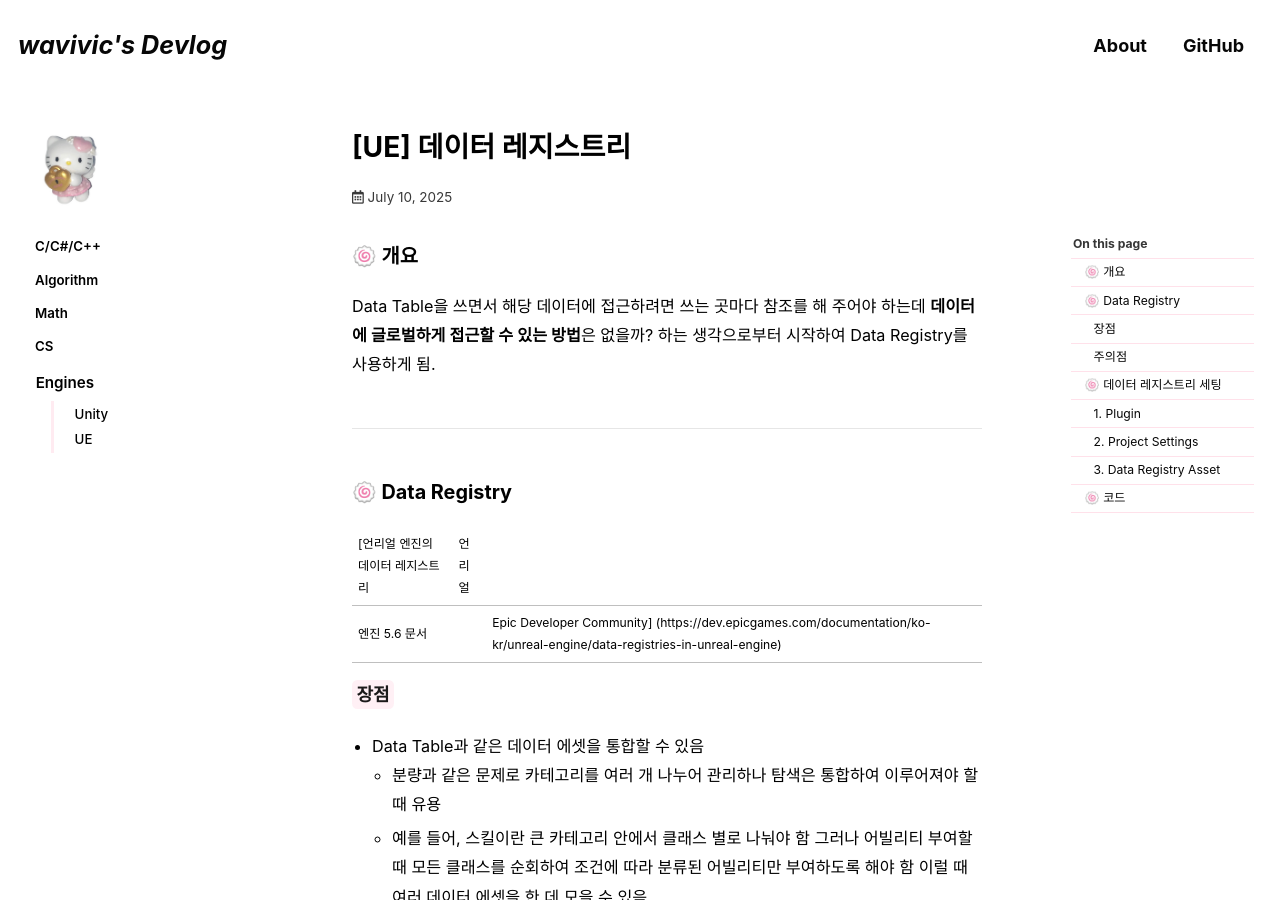
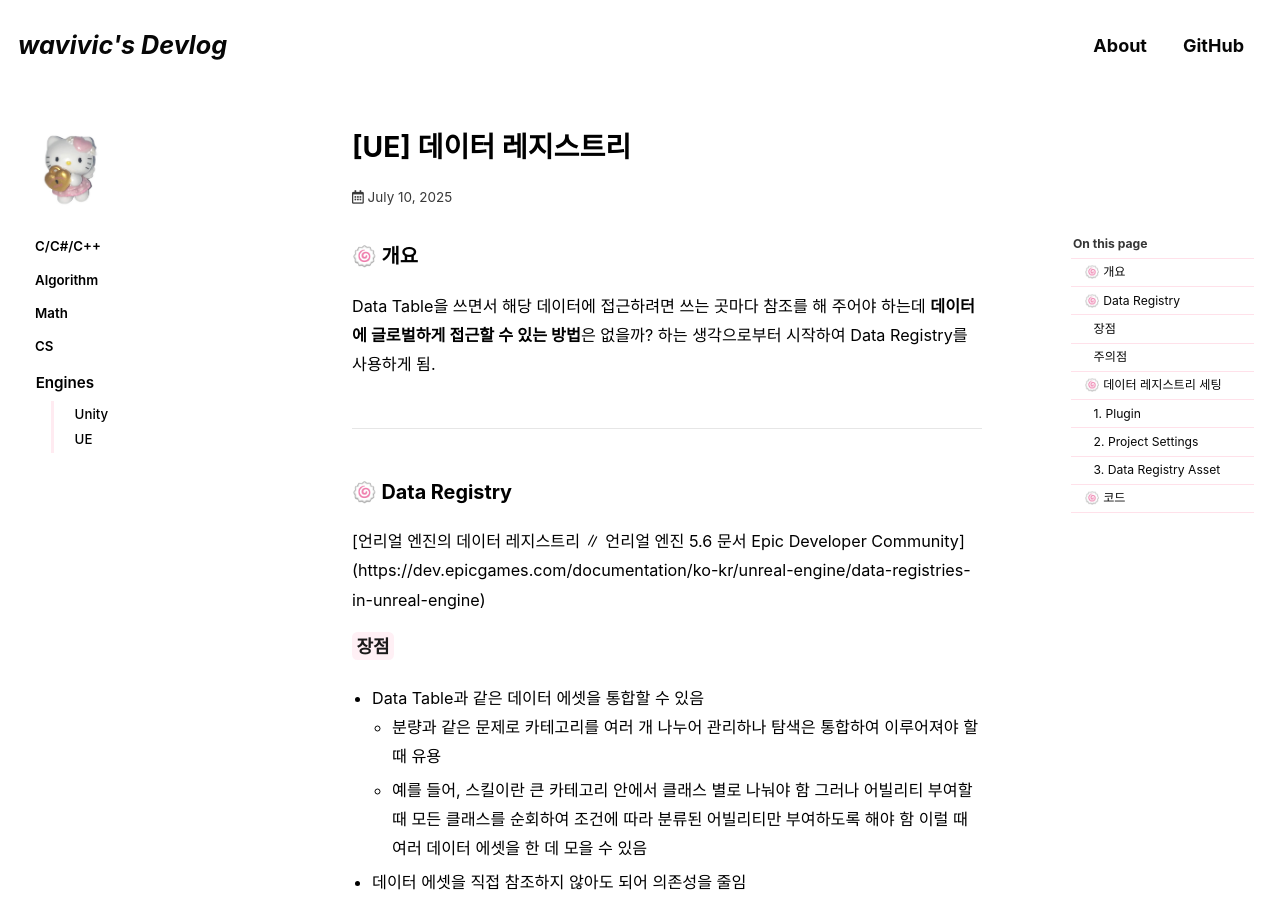
Before and after one commit to wavivic/wavivic.github.io, a Jekyll site: the page built from _posts/2025-07-10-ue-data-registry.md, in a window 1280 px wide and 900 px high. Built offline with Jekyll 4.4.1, drawn with Linux system fonts in a browser that asks for light colours; cached includes are drawn as plain includes; some web fonts are replaced; comment, search, counter and statistics services are not loaded.

```diff
--- a/_posts/2025-07-10-ue-data-registry.md
+++ b/_posts/2025-07-10-ue-data-registry.md
@@ -24,8 +24,7 @@ Data Table을 쓰면서 해당 데이터에 접근하려면 쓰는 곳마다 참
 
 ### 🍥 Data Registry
 
-[언리얼 엔진의 데이터 레지스트리 | 언리얼
-엔진 5.6 문서 || Epic Developer Community] (https://dev.epicgames.com/documentation/ko-kr/unreal-engine/data-registries-in-unreal-engine)
+[언리얼 엔진의 데이터 레지스트리 ∥ 언리얼 엔진 5.6 문서  Epic Developer Community] (https://dev.epicgames.com/documentation/ko-kr/unreal-engine/data-registries-in-unreal-engine)
 
 #### <mark>장점</mark>
 
```
